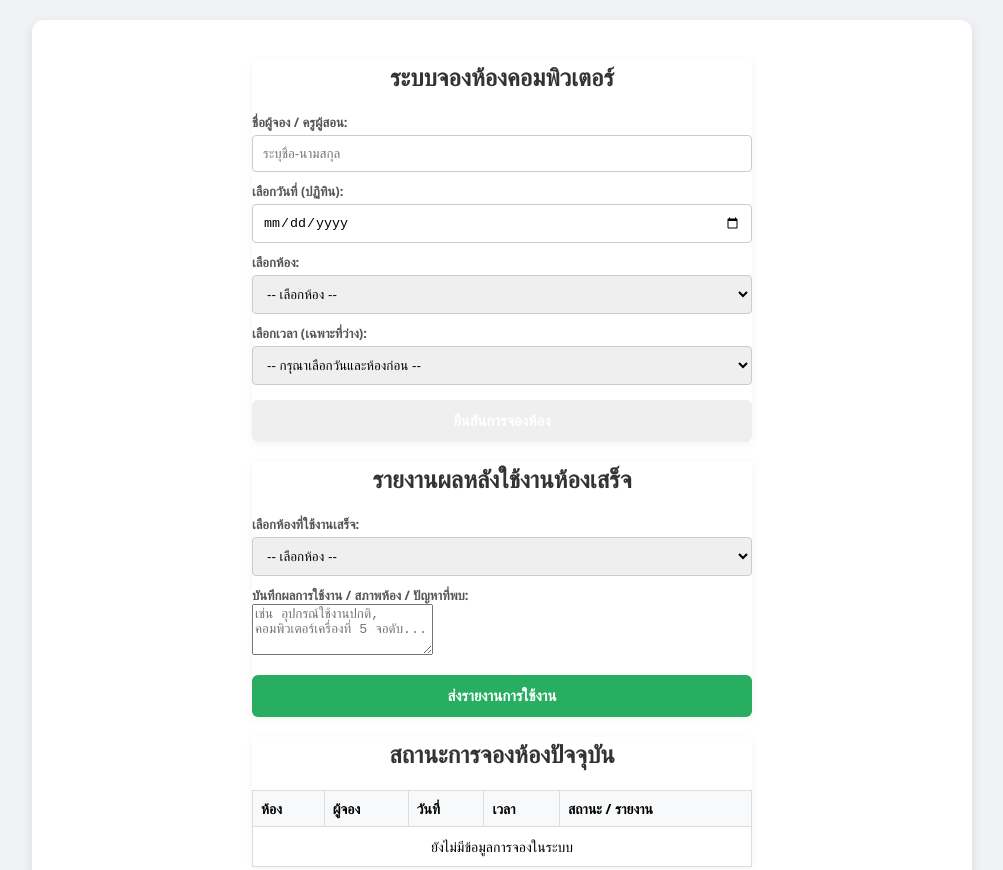
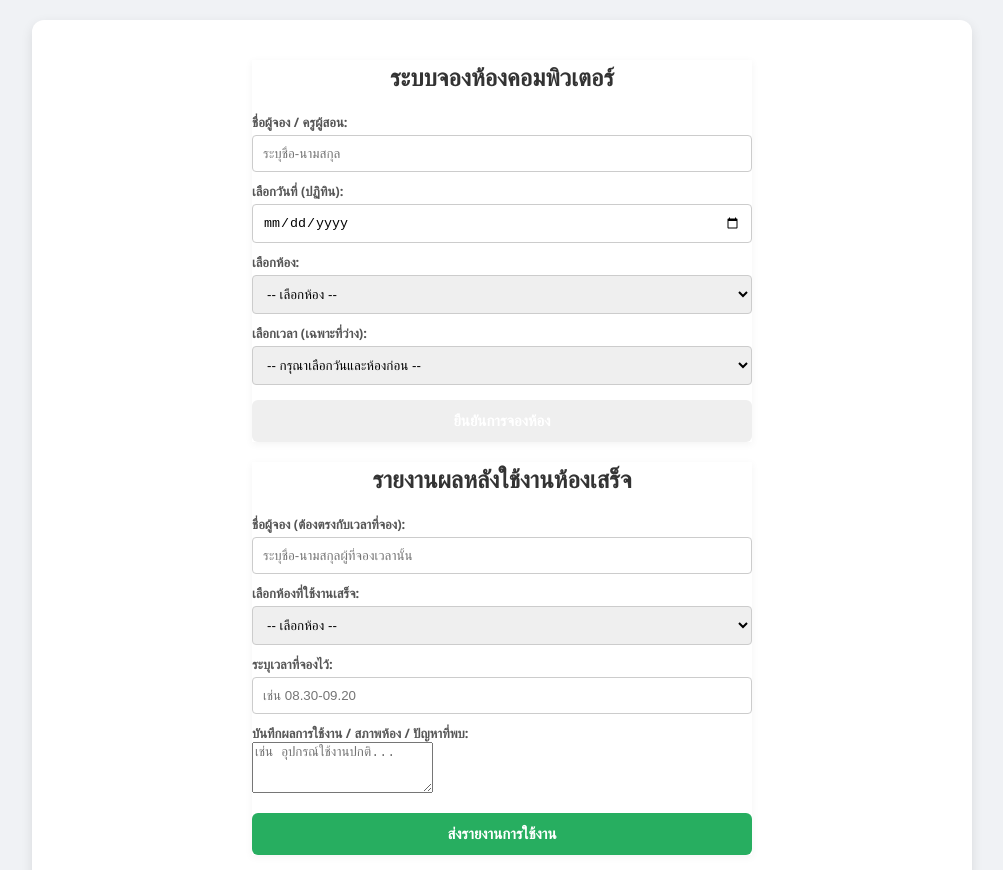
Before and after one commit to hkam2547-spec/room-book-app, a website: page public/index.html in a window 1280 px wide. Shown: the top 870 px of the page, without its empty margins (138-1141 px from the left). Drawn offline with Linux system fonts and the light colour scheme.

Commit message:
อัปเดตระบบจองห้องและรายงานผล

```diff
--- a/public/index.html
+++ b/public/index.html
@@ -45,9 +45,14 @@
             <button class="btn" onclick="submitBooking()">ยืนยันการจองห้อง</button>
         </div>
 
-        <!-- ส่วนที่ 2: หน้าจอรายงานหลังใช้งานเสร็จ -->
+       <!-- ส่วนที่ 2: หน้าจอรายงานหลังใช้งานเสร็จ -->
         <div class="booking-box" style="margin-top: 20px;">
             <h2>รายงานผลหลังใช้งานห้องเสร็จ</h2>
+
+            <div class="input-group">
+                <label for="reportName">ชื่อผู้จอง (ต้องตรงกับเวลาที่จอง):</label>
+                <input type="text" id="reportName" placeholder="ระบุชื่อ-นามสกุลผู้ที่จองเวลานั้น">
+            </div>
 
             <div class="input-group">
                 <label for="reportRoomSelect">เลือกห้องที่ใช้งานเสร็จ:</label>
@@ -63,8 +68,13 @@
             </div>
 
             <div class="input-group">
+                <label for="reportTime">ระบุเวลาที่จองไว้:</label>
+                <input type="text" id="reportTime" placeholder="เช่น 08.30-09.20">
+            </div>
+
+            <div class="input-group">
                 <label for="reportNote">บันทึกผลการใช้งาน / สภาพห้อง / ปัญหาที่พบ:</label>
-                <textarea id="reportNote" rows="3" placeholder="เช่น อุปกรณ์ใช้งานปกติ, คอมพิวเตอร์เครื่องที่ 5 จอดับ..."></textarea>
+                <textarea id="reportNote" rows="3" placeholder="เช่น อุปกรณ์ใช้งานปกติ..."></textarea>
             </div>
 
             <button class="btn" onclick="submitReport()" style="background-color: #27ae60;">ส่งรายงานการใช้งาน</button>
```
